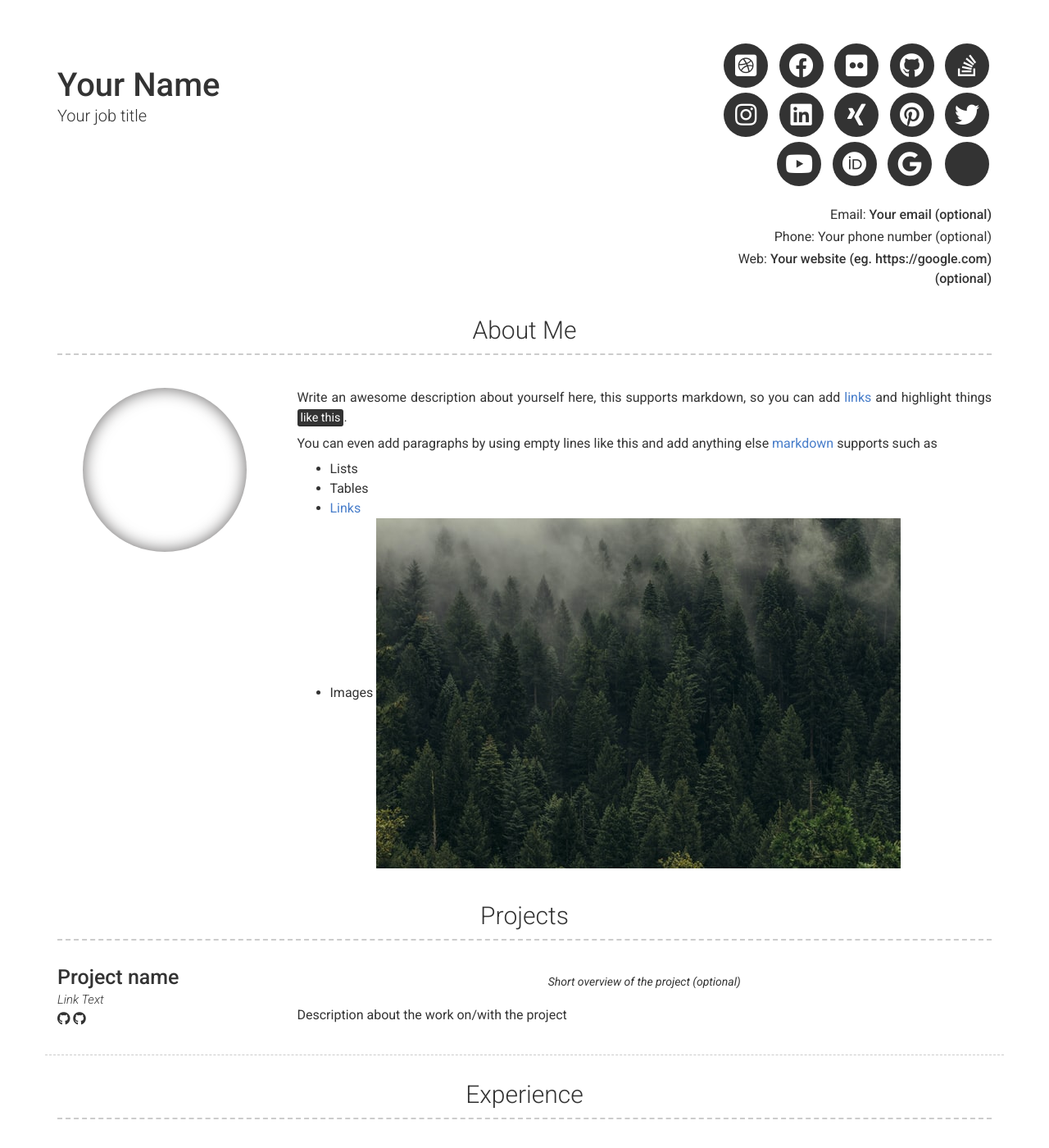
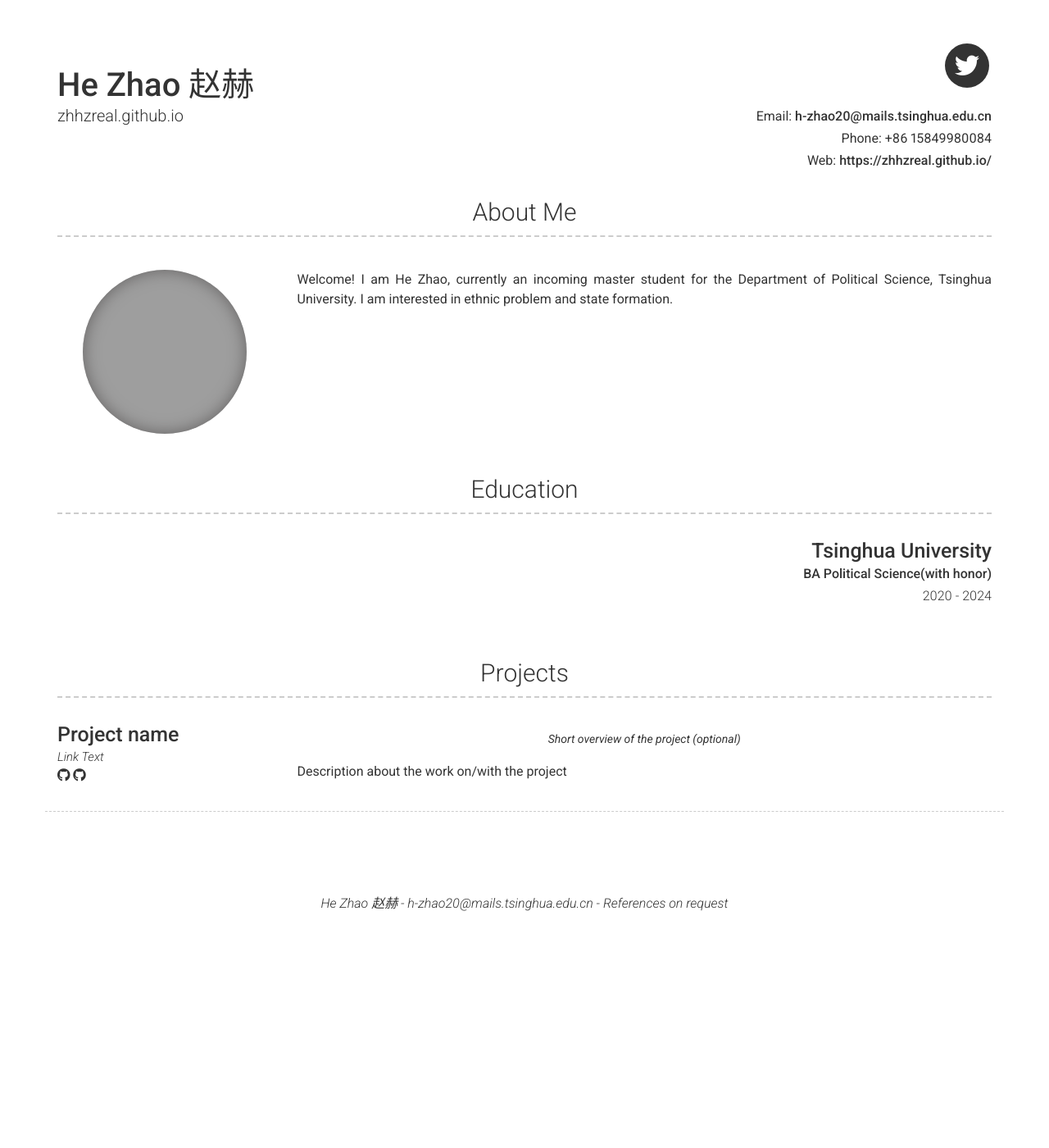
Before and after one commit to zhhzreal/zhhzreal.github.io, a Jekyll site: the page built from index.md, in a window 1280 px wide and 1400 px high. Shown: the whole window at 82% size. Built offline with Jekyll 4.4.1, drawn with Linux system fonts in a browser that asks for light colours; nearby versions of some CDN libraries; some of the changed text lies outside the part shown; grey boxes are pictures that could not be loaded.

Commit message:
basic change
ok with that

```diff
--- a/_config.yml
+++ b/_config.yml
@@ -6,38 +6,38 @@ repository: Git repository where your resume will be hosted, only required if yo
 version: 2
 
 # Personal info
-name: Your Name
-title: Your job title
-email: Your email (optional)
+name: He Zhao 赵赫
+#title: Your job title
+email: h-zhao20@mails.tsinghua.edu.cn
 # email_title: Email (Email title override)
-phone: Your phone number (optional)
+phone: +86 15849980084
 # phone_title: Phone (Phone title override)
-website: Your website (eg. https://google.com)(optional)
+website: https://zhhzreal.github.io/
 # website_title: Web (Website title override)
 
 # Dark Mode (true/false/never)
 darkmode: false
 
 # Social links
-twitter_username: jekyllrb
-github_username:  jekyll
-stackoverflow_username: "00000001"
-dribbble_username: jekyll
-facebook_username: jekyll
-flickr_username: jekyll
-instagram_username: jekyll
-linkedin_username: jekyll
-xing_username: jekyll
-pinterest_username: jekyll
-youtube_username: jekyll
-orcid_username: 0000-0000-0000-0000
-googlescholar_username: D847cGsAAAAJ
+twitter_username: He Zhao
+#github_username:  jekyll
+#stackoverflow_username: "00000001"
+#dribbble_username: jekyll
+#facebook_username: jekyll
+#flickr_username: jekyll
+#instagram_username: jekyll
+#linkedin_username: jekyll
+#xing_username: jekyll
+#pinterest_username: jekyll
+#youtube_username: jekyll
+#orcid_username: 0000-0000-0000-0000
+#googlescholar_username: D847cGsAAAAJ
 
 # Additional icon links
-additional_links:
-- title: Link name
-  icon: Font Awesome brand icon name (eg. fab fa-twitter) (https://fontawesome.com/icons?d=gallery&s=brands&m=free)
-  url: Link url (eg. https://google.com)
+#additional_links:
+#- title: Link name
+#  icon: Font Awesome brand icon name (eg. fab fa-twitter) (https://fontawesome.com/icons?d=gallery&s=brands&m=free)
+#  url: Link url (eg. https://google.com)
 # - title: another link
 #   icon: font awesome brand icon name (eg. fab fa-twitter) (https://fontawesome.com/icons?d=gallery&s=brands&m=free)
 #   url: Link url (eg. https://google.com)
@@ -50,17 +50,22 @@ additional_links:
 
 # About Section
 # about_title: About Me (Use this to override about section title)
-about_profile_image: Directory of profile image (eg. images/profile.jpg)
+about_profile_image: images/profile.jpg
 about_content: | # this will include new lines to allow paragraphs
-  Write an awesome description about yourself here, this supports markdown, so you can add [links](http://foobar.com) and highlight things <mark>like this</mark>.
-
-  You can even add paragraphs by using empty lines like this and add anything else [markdown](https://www.markdownguide.org/getting-started#what-is-markdown) supports such as
-    - Lists
-    - Tables
-    - <a href="google.com">Links</a>
-    - Images ![alt text](/images/landscape-trees.jpg "Trees")
+  Welcome! I am He Zhao, currently an incoming master student for the Department of Political Science, Tsinghua University. I am interested in ethnic problem and state formation.
 
 content:
+  - title: Education
+    layout: list
+    content:
+      - layout: top-right
+        title: Tsinghua University
+        sub_title: BA Political Science(with honor)
+        caption: 2020 - 2024
+        quote: >
+
+        description: | # this will include new lines to allow paragraphs
+
   - title: Projects # Title for the section
     layout: list # Type of content section (list/text)
     content:
@@ -81,35 +86,6 @@ content:
           Short overview of the project (optional)
         description: | # this will include new lines to allow paragraphs
           Description about the work on/with the project
-  - title: Experience
-    layout: list
-    content:
-      - layout: right
-        title: Company name
-        sub_title: Job title
-        caption: Date Range (eg. November 2016 - present)
-        link: Link to company (optional)
-        quote: >
-          Short description of the company (optional)
-        description: | # this will include new lines to allow paragraphs
-          Description of role
-  - title: Education
-    layout: list
-    content:
-      - layout: top-right
-        title: Institution name
-        sub_title: Qualifications (eg. BA Performing Arts)
-        caption: Date Range (eg. 2016 - 2019)
-        quote: >
-          Short institution or course description (optional)
-        description: | # this will include new lines to allow paragraphs
-          Description of qualification
-  - title: A Little More About Me
-    layout: text
-    content: | # this will include new lines to allow paragraphs
-      This is where you can write a little more about yourself. You could title this section **Interests** and include some of your other interests.
-
-      Or you could title it **Skills** and write a bit more about things that make you more desirable, like *leadership* or *teamwork*
 
 # Footer
 footer_show_references: true
```
Also changed, not shown: images/landscape-trees.jpg (deleted), 3 other files.
